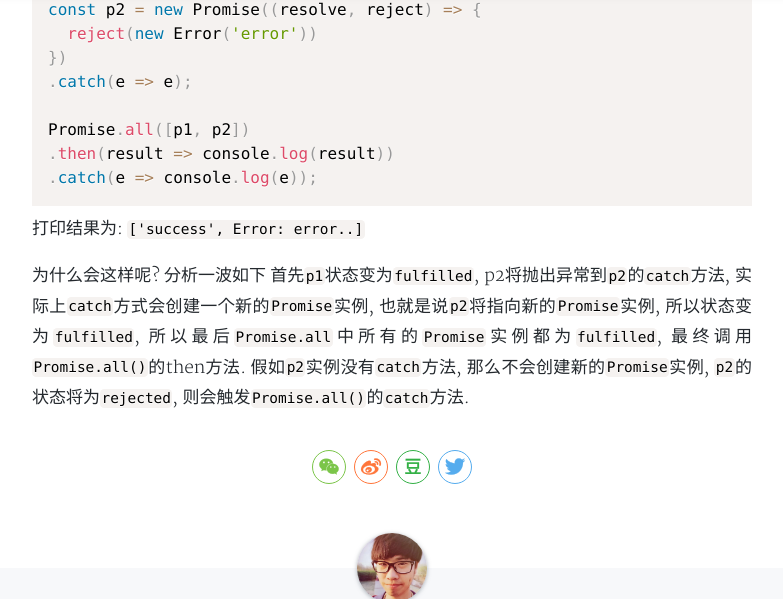
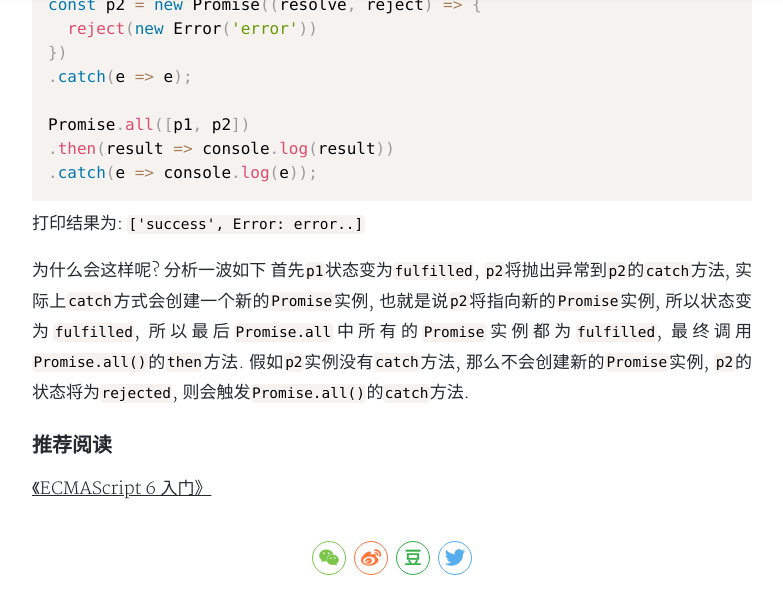
Before and after one commit to YandaZhao/12123, a Jekyll site: the page built from _posts/2018-12-20-Promise入门.md, in a window 1280 px wide and 900 px high, scrolled down 3915 px, cut to the strip 0-599 px from the top of the window. Shown: the whole strip, without its empty margins (248-1031 px from the left). Built offline with Jekyll 4.4.1, drawn with Linux system fonts in a browser that asks for light colours; nearby versions of some CDN libraries; Markdown is read by kramdown in place of the engine named in the settings; a style sheet for code colours, icons or effects is not loaded.

Commit message:
修改文章细节

```diff
--- a/_posts/2018-12-20-Promise入门.md
+++ b/_posts/2018-12-20-Promise入门.md
@@ -96,7 +96,7 @@
 });
 </code></pre>
 
-### 多个异步操作统一回调
+#### 多个异步操作统一回调
 
 `Promise.all()`用于包装多个`Promise`实例,最终返回一个新的`Promise`实例.
 举个例子, 说下逻辑.
@@ -131,5 +131,8 @@
 `['success', Error: error..]`
 
 为什么会这样呢? 分析一波如下
-首先`p1`状态变为`fulfilled`, p2将抛出异常到`p2`的`catch`方法, 实际上`catch`方式会创建一个新的`Promise`实例, 也就是说`p2`将指向新的`Promise`实例, 所以状态变为`fulfilled`, 所以最后`Promise.all`中所有的`Promise`实例都为`fulfilled`, 最终调用`Promise.all()`的then方法.
+首先`p1`状态变为`fulfilled`, `p2`将抛出异常到`p2`的`catch`方法, 实际上`catch`方式会创建一个新的`Promise`实例, 也就是说`p2`将指向新的`Promise`实例, 所以状态变为`fulfilled`, 所以最后`Promise.all`中所有的`Promise`实例都为`fulfilled`, 最终调用`Promise.all()`的`then`方法.
 假如`p2`实例没有`catch`方法, 那么不会创建新的`Promise`实例, `p2`的状态将为`rejected`, 则会触发`Promise.all()`的`catch`方法.
+
+### 推荐阅读
+<a href='http://es6.ruanyifeng.com/#README'>《ECMAScript 6 入门》</a>
```
